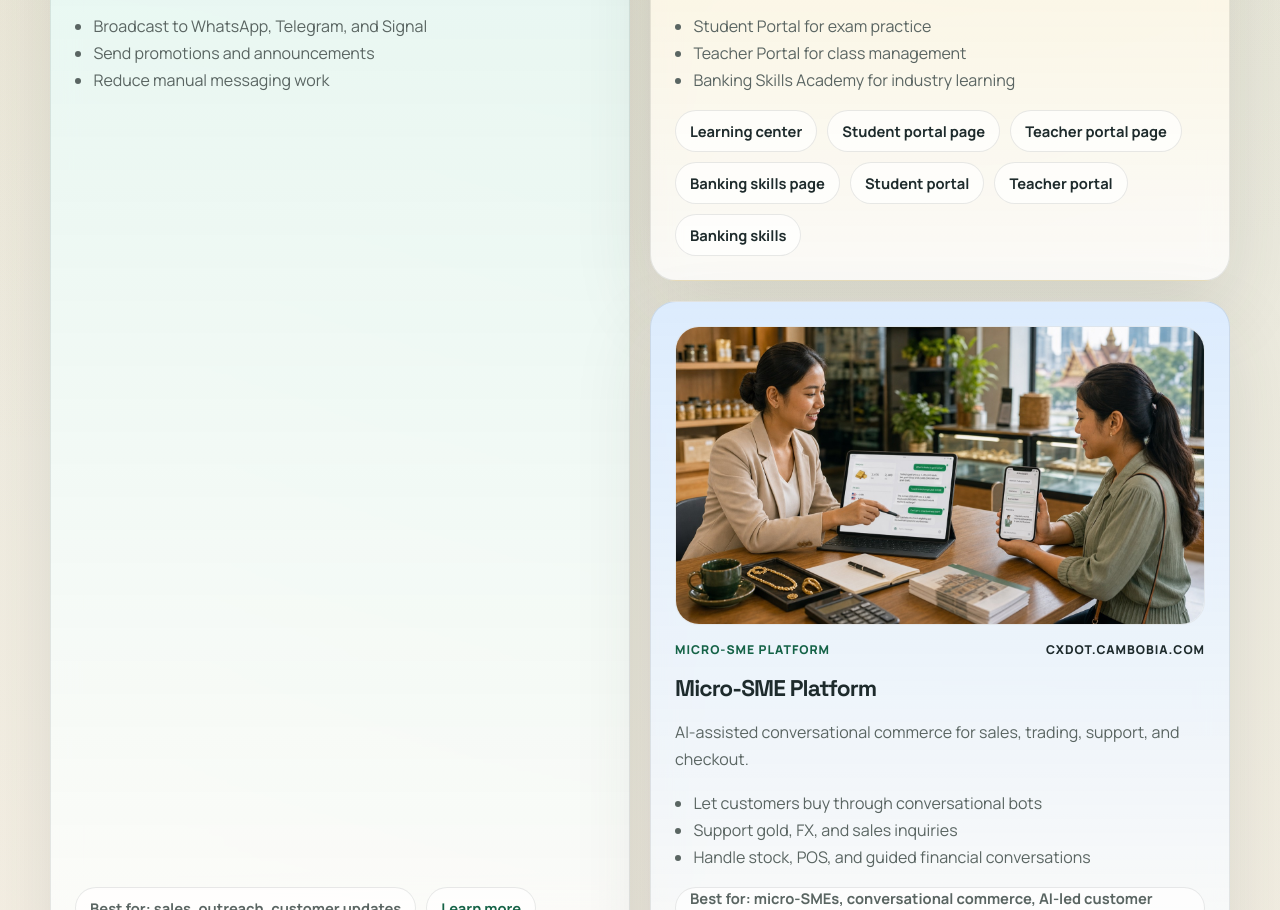
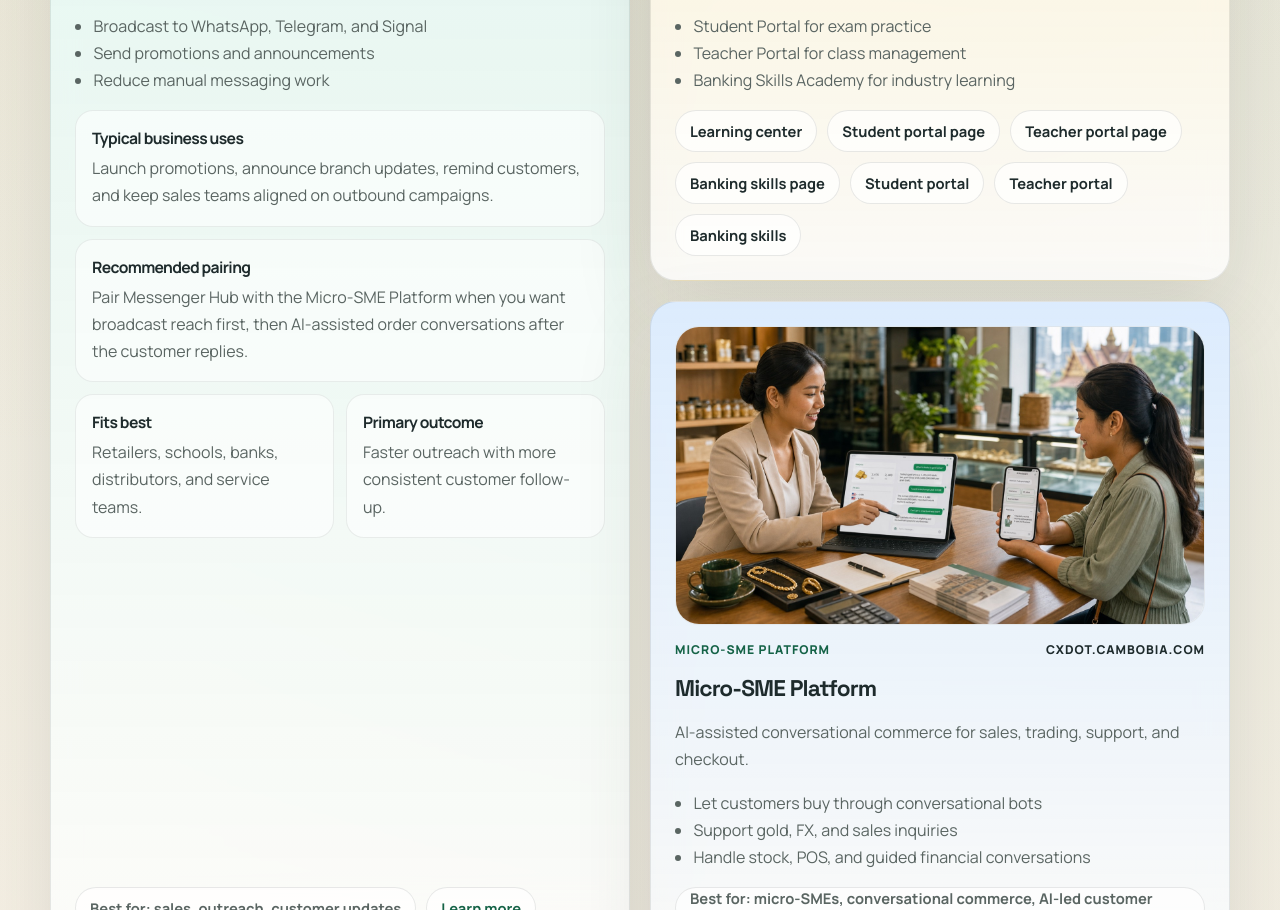
Before and after one commit to khengleng/cambobiasite, a website built with Vite: page index.html in a window 1280 px wide. Shown: the part 4074-4984 px from the top of the page. Built offline with nearby package versions, Linux system fonts and the light colour scheme.

Commit message:
Fill Messenger Hub feature card with richer content

```diff
--- a/index.html
+++ b/index.html
@@ -374,6 +374,26 @@
                 <li>Send promotions and announcements</li>
                 <li>Reduce manual messaging work</li>
               </ul>
+              <div class="product-detail-stack">
+                <div class="product-detail-block">
+                  <strong>Typical business uses</strong>
+                  <p>Launch promotions, announce branch updates, remind customers, and keep sales teams aligned on outbound campaigns.</p>
+                </div>
+                <div class="product-detail-block">
+                  <strong>Recommended pairing</strong>
+                  <p>Pair Messenger Hub with the Micro-SME Platform when you want broadcast reach first, then AI-assisted order conversations after the customer replies.</p>
+                </div>
+                <div class="product-detail-grid">
+                  <div>
+                    <strong>Fits best</strong>
+                    <p>Retailers, schools, banks, distributors, and service teams.</p>
+                  </div>
+                  <div>
+                    <strong>Primary outcome</strong>
+                    <p>Faster outreach with more consistent customer follow-up.</p>
+                  </div>
+                </div>
+              </div>
               <div class="product-links">
                 <span>Best for: sales, outreach, customer updates</span>
                 <a class="product-link" href="/messenger-hub">Learn more</a>
--- a/main.js
+++ b/main.js
@@ -192,6 +192,18 @@ const phraseTranslations = {
     'Send promotions and announcements': 'ផ្ញើប្រូម៉ូសិន និងសេចក្តីជូនដំណឹង',
     'Reduce manual messaging work': 'កាត់បន្ថយការងារផ្ញើសារដោយដៃ',
     'Best for: sales, outreach, customer updates': 'សមស្របសម្រាប់៖ ការលក់ ការផ្សព្វផ្សាយ និងការធ្វើបច្ចុប្បន្នភាពអតិថិជន',
+    'Typical business uses': 'ការប្រើប្រាស់អាជីវកម្មទូទៅ',
+    'Launch promotions, announce branch updates, remind customers, and keep sales teams aligned on outbound campaigns.':
+      'ប្រើសម្រាប់បើកយុទ្ធនាការប្រូម៉ូសិន ប្រកាសព័ត៌មានសាខា រំលឹកអតិថិជន និងឲ្យក្រុមលក់ធ្វើការផ្សព្វផ្សាយបានស្របគ្នា។',
+    'Recommended pairing': 'ការផ្គូផ្គងដែលណែនាំ',
+    'Pair Messenger Hub with the Micro-SME Platform when you want broadcast reach first, then AI-assisted order conversations after the customer replies.':
+      'ផ្គូផ្គង Messenger Hub ជាមួយវេទិកា Micro-SME នៅពេលអ្នកចង់ផ្សព្វផ្សាយឲ្យដល់អតិថិជនជាមុន ហើយបន្ទាប់មកបន្តការសន្ទនាការបញ្ជាទិញដោយជំនួយ AI បន្ទាប់ពីអតិថិជនឆ្លើយតប។',
+    'Fits best': 'សមស្របបំផុតសម្រាប់',
+    'Retailers, schools, banks, distributors, and service teams.':
+      'ហាងលក់រាយ សាលារៀន ធនាគារ អ្នកចែកចាយ និងក្រុមសេវាកម្ម។',
+    'Primary outcome': 'លទ្ធផលសំខាន់',
+    'Faster outreach with more consistent customer follow-up.':
+      'ការឈានដល់អតិថិជនលឿនជាងមុន ជាមួយការតាមដានអតិថិជនដែលមានស្ថិរភាពជាងមុន។',
     'Learn more': 'ស្វែងយល់បន្ថែម',
     'Visit Messenger Hub': 'ចូលទៅ Messenger Hub',
     'Learning tools for students, teachers, and banking teams.': 'ឧបករណ៍សិក្សាសម្រាប់សិស្ស គ្រូ និងក្រុមធនាគារ។',
--- a/styles.css
+++ b/styles.css
@@ -853,6 +853,32 @@ h1 {
   color: var(--muted);
 }
 
+.product-detail-stack {
+  display: grid;
+  gap: 12px;
+}
+
+.product-detail-block,
+.product-detail-grid div {
+  padding: 16px;
+  border: 1px solid rgba(30, 43, 44, 0.08);
+  border-radius: 18px;
+  background: rgba(255, 255, 255, 0.54);
+}
+
+.product-detail-block strong,
+.product-detail-grid strong {
+  display: block;
+  margin-bottom: 6px;
+  font-size: 0.98rem;
+}
+
+.product-detail-grid {
+  display: grid;
+  grid-template-columns: repeat(2, minmax(0, 1fr));
+  gap: 12px;
+}
+
 .portal-links,
 .product-links {
   display: flex;
@@ -1604,7 +1630,8 @@ h1 {
   }
 
   .product-grid,
-  .audience-grid {
+  .audience-grid,
+  .product-detail-grid {
     grid-template-columns: 1fr;
   }
 
```
